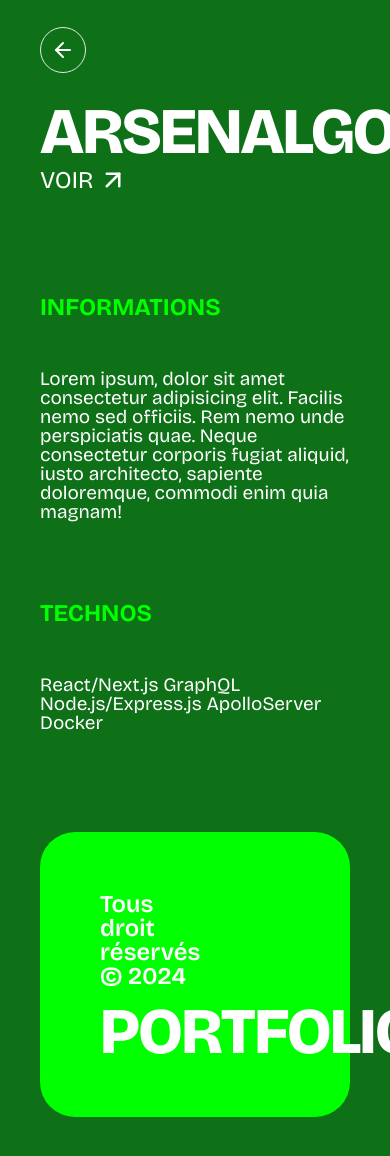
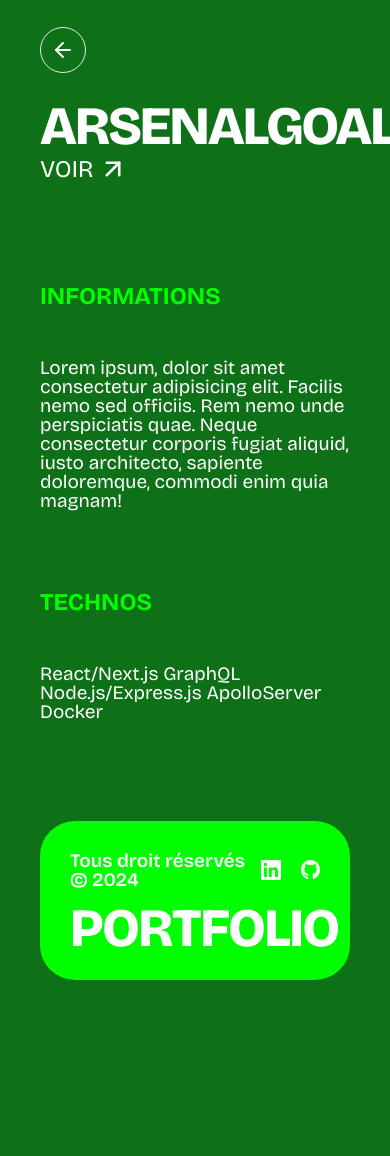
Before and after one commit to gwenael9/my-portfolio, a Next.js app: page /arsenalgoal in a window 390 px wide. Shown: the top 1156 px of the page. After the commit the page ends 1040 px from the top, so only its background shows below. Built offline with nearby package versions, Linux system fonts and the light colour scheme.

Commit message:
fix: responsive page project

```diff
--- a/src/components/Layout/Footer.tsx
+++ b/src/components/Layout/Footer.tsx
@@ -9,23 +9,23 @@ export default function Footer() {
 
   return (
     <footer className="mb-24">
-      <div className="p-24 bg-primary rounded-footer flex flex-col gap-8">
+      <div className="p-12 sm:p-24 bg-primary rounded-footer flex flex-col gap-8">
         <div className="flex justify-between items-center">
-          <p className="text-sm font-semibold">Tous droit réservés © 2024</p>
-          <div className="flex justify-between gap-40">
+          <p className="text-xs sm:text-sm lg:text-lg font-semibold">Tous droit réservés © 2024</p>
+          <div className="flex gap-8">
             {icons.map((icon, index) => (
               <Link href={icon.link} target="_blank" key={index}>
                 <Image
                   src={`/${icon.name}.svg`}
                   alt={`icon de ${icon.name}`}
-                  width={34}
+                  width={28}
                   height={0}
                 />
               </Link>
             ))}
           </div>
         </div>
-        <p className="uppercase font-extrabold text-4xl sm:text-7xl lg:text-8xl xl:text-9xl tracking-tight xl:tracking-normal leading-.75">
+        <p className="uppercase font-extrabold text-3xl sm:text-7xl lg:text-8xl xl:text-9xl tracking-tight xl:tracking-normal leading-.75">
           portfolio
         </p>
       </div>
--- a/src/pages/[name].tsx
+++ b/src/pages/[name].tsx
@@ -26,7 +26,7 @@ export default function Projet() {
     <Layout title={getUpOne(name.toString())}>
       <div className="pb-40">
         <div className="flex items-start justify-between flex-wrap mb-40 uppercase">
-          <h1 className="text-4xl md:text-6xl font-extrabold tracking-neg-2">
+          <h1 className="text-3xl sm:text-4xl md:text-6xl font-extrabold tracking-neg-2">
             {name}
           </h1>
           <Link
--- a/src/pages/index.tsx
+++ b/src/pages/index.tsx
@@ -43,14 +43,14 @@ export default function Home() {
       </motion.div>
 
       <LayoutBlock id="about" title="à propos" >
-        <p className="text-center text-xl xl:text-6xl font-extrabold">
+        <p className="text-center text-xl md:text-3xl xl:text-5xl font-extrabold">
           Lorem ipsum dolor sit, amet consectetur adipisicing elit. Esse neque,
           alias accusantium nihil quia accusamus dolorem officia.
         </p>
       </LayoutBlock>
 
       <LayoutBlock id="projects" title="mes projets">
-        <ul className="text-center text-2xl xl:text-7xl uppercase font-extrabold">
+        <ul className="text-center text-2xl md:text-3xl xl:text-7xl uppercase font-extrabold">
           {projects.map((project, index) => (
             <li key={index}>
               <Link
--- a/tailwind.config.ts
+++ b/tailwind.config.ts
@@ -65,7 +65,7 @@ const config: Config = {
         "6xl": "9rem",
         "7xl": "12rem",
         "8xl": "16rem",
-        "9xl": "20rem",
+        "9xl": "18rem",
       },
       borderWidth: {
         "base": ".4rem"
```
